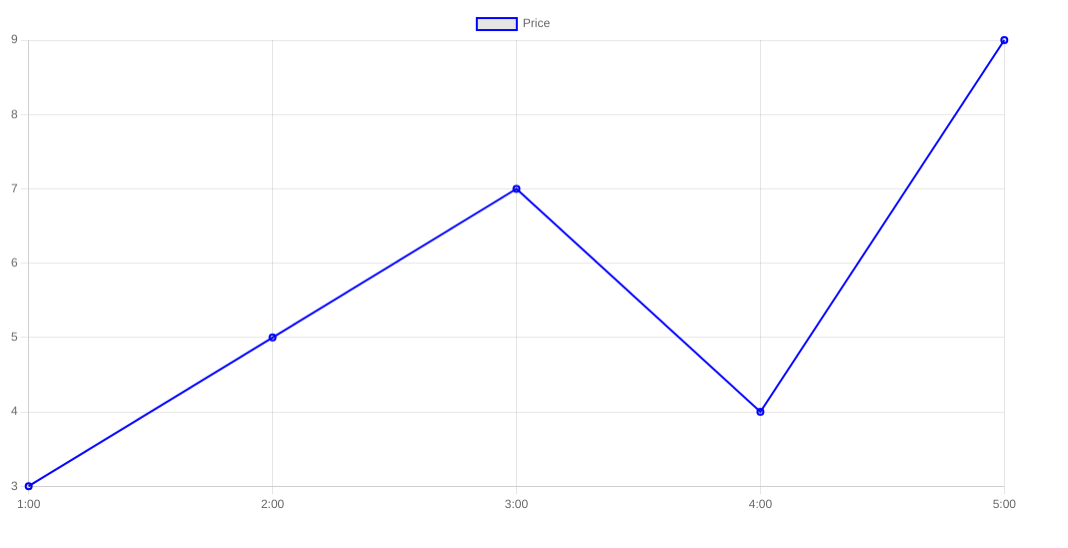
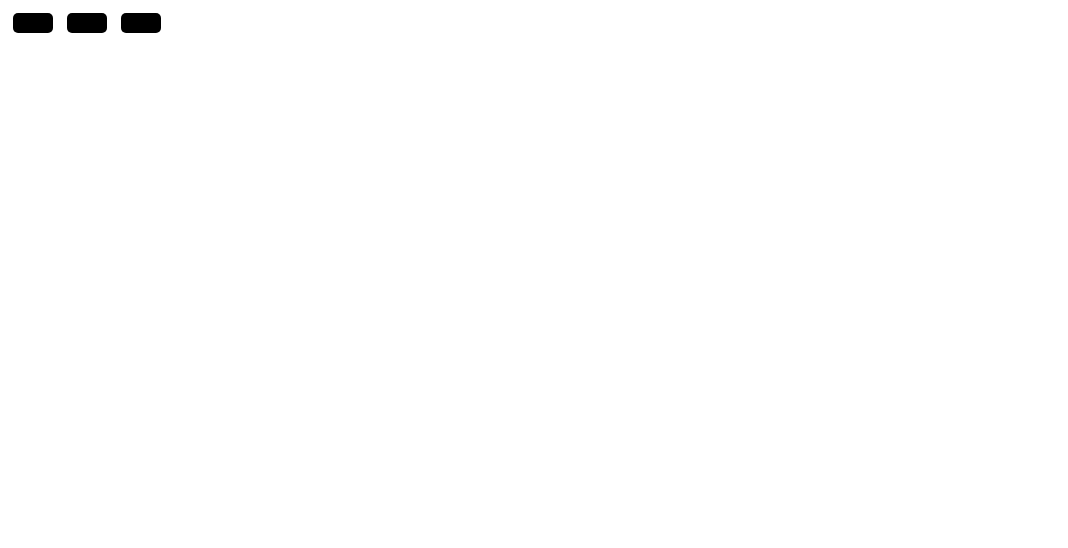
Before and after one commit to JoshTowl/Charterhouse-stock-market, a plain HTML site: page index.html in a window 1280 px wide. Shown: the whole page, without its empty margins (0-1068 px from the left). Drawn offline with nearby package versions, Linux system fonts and the light colour scheme.

Commit message:
Update index.html

```diff
--- a/index.html
+++ b/index.html
@@ -3,59 +3,24 @@
 <head>
   <meta charset="UTF-8">
   <meta name="viewport" content="width=device-width, initial-scale=1.0">
-  <title>Price Graph</title>
-  <script src="https://cdn.jsdelivr.net/npm/chart.js"></script>
+  <title>Buttons</title>
   <style>
-    canvas {
-      -moz-user-select: none;
-      -webkit-user-select: none;
-      -ms-user-select: none;
+
+    .btn {
+      background-color: black;
+      color: white;
+      padding: 10px 20px;
+      border: none;
+      cursor: pointer;
+      border-radius: 5px;
+      margin: 5px;
+      text-shadow: none; /* Remove text shadow */
     }
   </style>
 </head>
 <body>
-  <div style="width: 80%;">
-    <canvas id="priceChart"></canvas>
-  </div>
-
-  <script>
-    var ctx = document.getElementById('priceChart').getContext('2d');
-    var timeLabels = ['1:00', '2:00', '3:00', '4:00', '5:00']; // Time labels
-    var priceData = [3, 5, 7, 4, 9]; // Sample price data
-
-    var priceChart = new Chart(ctx, {
-      type: 'line',
-      data: {
-        labels: timeLabels,
-        datasets: [{
-          label: 'Price',
-          data: priceData,
-          borderColor: 'blue',
-          borderWidth: 2,
-          fill: false
-        }]
-      },
-      options: {
-        scales: {
-          xAxes: [{
-            scaleLabel: {
-              display: true,
-              labelString: 'Time (hours)'
-            }
-          }],
-          yAxes: [{
-            scaleLabel: {
-              display: true,
-              labelString: 'Price'
-            },
-            ticks: {
-              beginAtZero: true,
-              max: 10 // Set maximum value for y-axis
-            }
-          }]
-        }
-      }
-    });
-  </script>
+  <button class="btn"></button>
+  <button class="btn"></button>
+  <button class="btn"></button>
 </body>
 </html>
```
